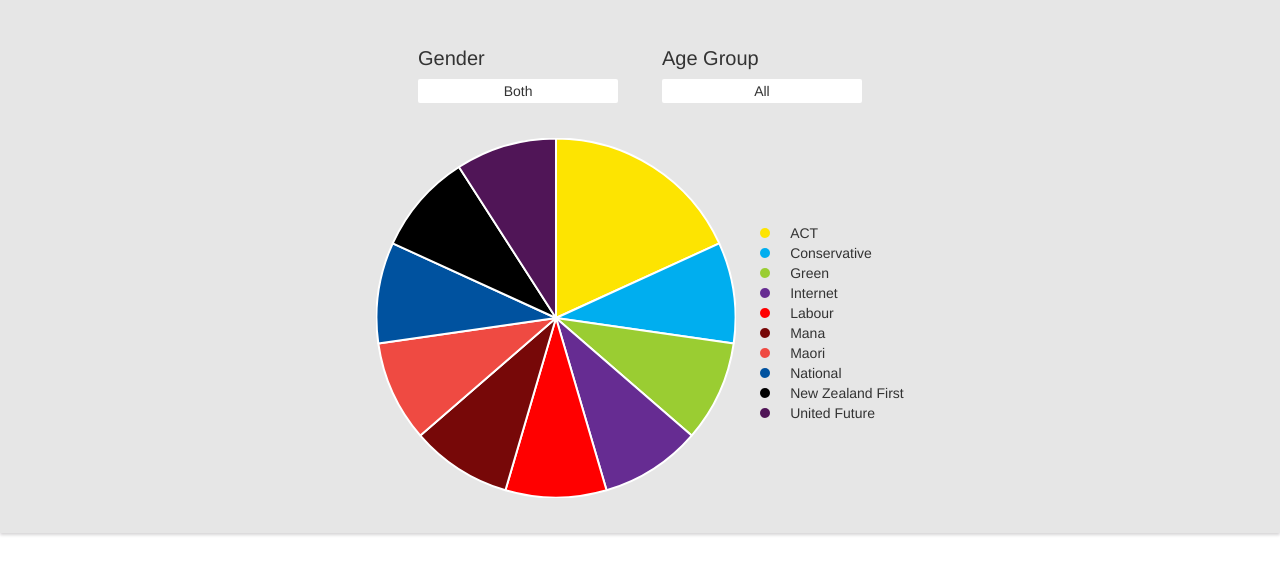
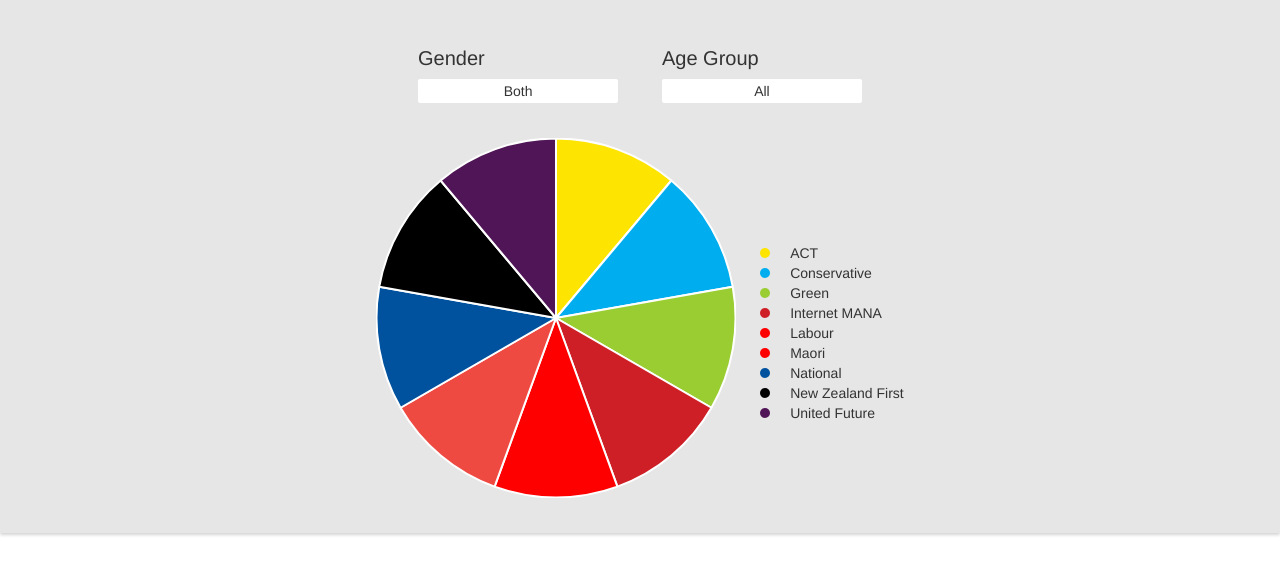
Before and after one commit to finnclark/whatsyourvote, a plain HTML site: page html/data.html in a window 1280 px wide. Shown: the part 173-748 px from the top of the page. Drawn offline with Linux system fonts and the light colour scheme.

Commit message:
updated pages

```diff
--- a/css/main.css
+++ b/css/main.css
@@ -148,14 +148,12 @@ option{
 .green{
 	background-color: #9ACD32;
 }
-.internet{
-	background-color: #662C92;
+.internetmana{
+	background-color: #CE1F26;
 }
 .labour{
 	background-color: #FF0000;
 }
-.mana{
-	background-color: #770808;
 }
 .maori{
 	background-color: #EF4A42;
--- a/html/data.html
+++ b/html/data.html
@@ -50,9 +50,8 @@
 						<li><div class="dot act"></div>ACT</li>
 						<li><div class="dot conservative"></div>Conservative</li>
 						<li><div class="dot green"></div>Green</li>
-						<li><div class="dot internet"></div>Internet</li>
+						<li><div class="dot internetmana"></div>Internet MANA</li>
 						<li><div class="dot labour"></div>Labour</li>
-						<li><div class="dot mana"></div>Mana</li>
 						<li><div class="dot maori"></div>Maori</li>
 						<li><div class="dot national"></div>National</li>
 						<li><div class="dot nzfirst"></div>New Zealand First</li>
@@ -66,7 +65,7 @@
 
 			var pieData = [
 				{
-					value: 2,
+					value: 1,
 					color:"#FDE401",
 					highlight: "#FF5A5E",
 					label: "ACT"
@@ -85,21 +84,15 @@
 				},
 				{
 					value: 1,
-					color: "#662C92",
+					color: "#CE1F26",
 					highlight: "#A8B3C5",
-					label: "Internet"
+					label: "Internet MANA"
 				},
 				{
 					value: 1,
 					color: "#FF0000",
 					highlight: "#616774",
 					label: "Labour"
-				},
-				{
-					value: 1,
-					color: "#770808",
-					highlight: "#616774",
-					label: "Mana"
 				},
 				{
 					value: 1,
```
